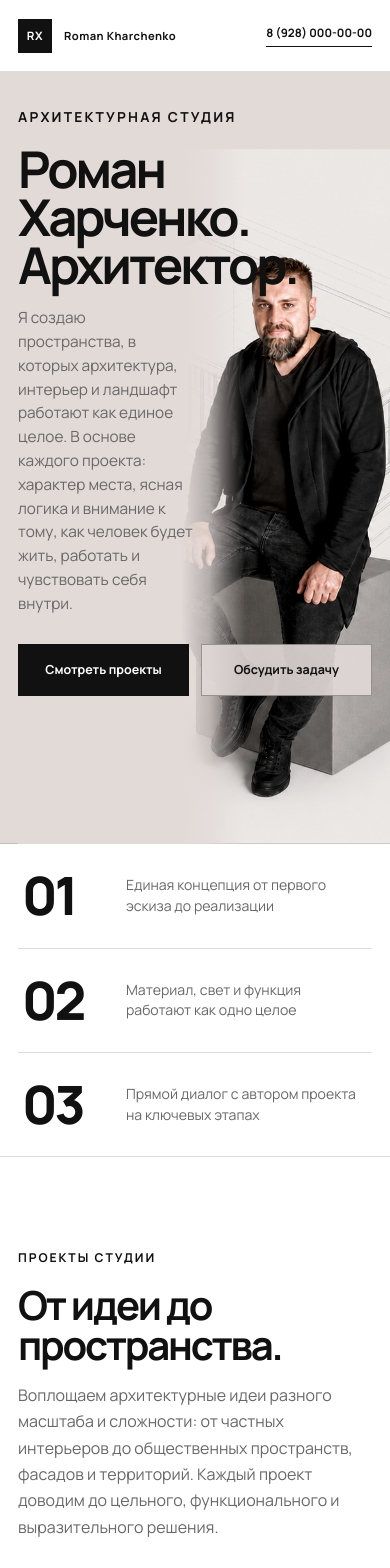
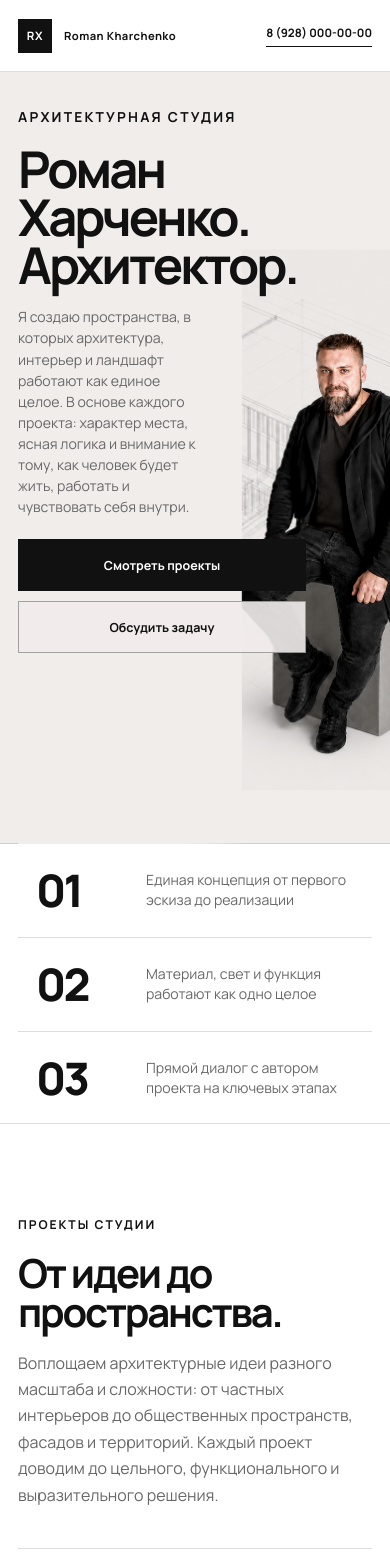
Before and after one commit to ux-tony/rx, a Next.js app: page / in a window 390 px wide. Shown: the top 1568 px of the page. Built offline with nearby package versions, Linux system fonts and the light colour scheme; no server answers.

Commit message:
Fix mobile hero and metrics layout

```diff
--- a/app/globals.css
+++ b/app/globals.css
@@ -1000,6 +1000,7 @@ a:focus-visible {
   }
 
   .hero {
+    --hero-background: #f1edeb;
     min-height: clamp(760px, calc(100svh - 72px), 900px);
     display: block;
   }
@@ -1029,8 +1030,9 @@ a:focus-visible {
 
   .hero-actions {
     display: grid;
-    grid-template-columns: 1fr 1fr;
-    width: 100%;
+    grid-template-columns: 1fr;
+    width: min(100%, 18rem);
+    gap: 10px;
   }
 
   .button-primary,
@@ -1058,23 +1060,24 @@ a:focus-visible {
   .hero-portrait {
     object-fit: cover;
     object-position: right bottom;
-    transform: translateX(30%) scale(0.9);
+    transform: translate(24%, -4%) scale(0.82);
     transform-origin: right bottom;
   }
 
   .hero-metrics {
     grid-template-columns: 1fr;
+    background: var(--background);
   }
 
   .metric-card,
   .metric-card + .metric-card {
     min-height: auto;
-    padding: 28px 4px;
-    grid-template-columns: 92px 1fr;
+    padding: 30px 18px;
+    grid-template-columns: 110px minmax(0, 1fr);
     grid-template-rows: auto;
     align-content: normal;
     align-items: center;
-    gap: 12px;
+    gap: 18px;
     border-right: 0;
     border-bottom: 1px solid var(--line);
   }
@@ -1084,7 +1087,7 @@ a:focus-visible {
   }
 
   .metric-value {
-    font-size: 3.3rem;
+    font-size: 3rem;
     line-height: 0.9;
   }
 
@@ -1244,6 +1247,41 @@ a:focus-visible {
   }
 }
 
+@media (max-width: 480px) {
+  .hero {
+    min-height: clamp(720px, calc(100svh - 72px), 820px);
+  }
+
+  .hero-copy {
+    gap: 22px;
+  }
+
+  .hero-heading h1 {
+    font-size: clamp(2.75rem, 13vw, 3.5rem);
+  }
+
+  .hero-heading > p:last-child {
+    max-width: 52%;
+    font-size: 0.88rem;
+    line-height: 1.5;
+  }
+
+  .hero-portrait {
+    transform: translate(32%, -7%) scale(0.7);
+  }
+
+  .metric-card,
+  .metric-card + .metric-card {
+    padding: 26px 18px;
+    grid-template-columns: 96px minmax(0, 1fr);
+    gap: 14px;
+  }
+
+  .metric-value {
+    font-size: 2.8rem;
+  }
+}
+
 @media (prefers-reduced-motion: reduce) {
   html {
     scroll-behavior: auto;
```
